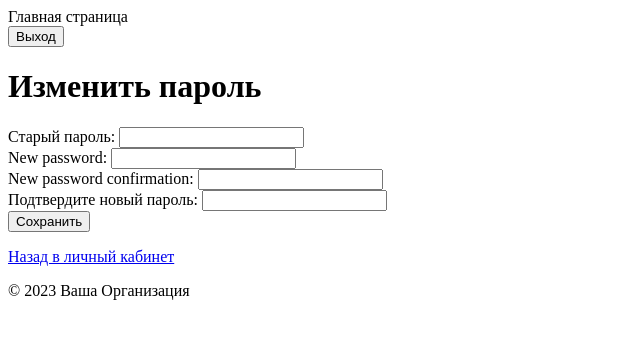
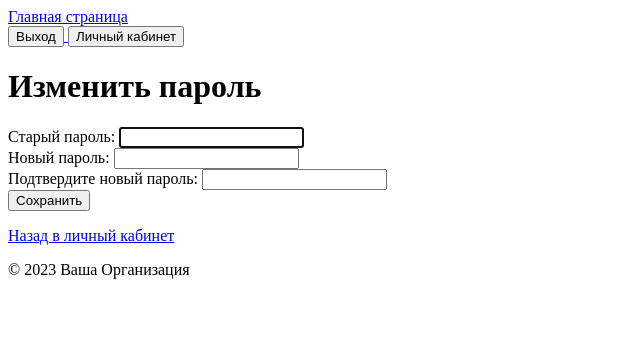
Before and after one commit to PROF-Development/hih2023_junior, a Django app: page /change_password/ in a window 1280 px wide. Shown: the top 339 px of the page, without its empty margins (0-640 px from the left). Run offline with Django 4.2, Linux system fonts and the light colour scheme; the visitor is signed in with stand-in values (Sample User, id 1).

Commit message:
Russian version of registration templates

```diff
--- a/hih2023/search/forms.py
+++ b/hih2023/search/forms.py
@@ -1,12 +1,12 @@
 from django import forms
 from django.contrib.auth.models import User
-from django.contrib.auth.forms import SetPasswordForm
+from django.contrib.auth.forms import PasswordChangeForm
 
 
 class RegistrationForm(forms.Form):
-    full_name = forms.CharField(max_length=100, required=True, help_text="Обязательное поле.")
-    email = forms.EmailField(required=True, help_text="Обязательное поле.")
-    password = forms.CharField(widget=forms.PasswordInput, required=True, help_text="Обязательное поле.")
+    full_name = forms.CharField(label='ФИО', max_length=100, required=True, help_text="Обязательное поле.")
+    email = forms.EmailField(label='Почта', required=True, help_text="Обязательное поле.")
+    password = forms.CharField(label='Пароль', widget=forms.PasswordInput, required=True, help_text="Обязательное поле.")
 
     def save(self):
         full_name = self.cleaned_data['full_name']
@@ -18,19 +18,18 @@ class RegistrationForm(forms.Form):
         return user
 
 
-class CustomPasswordChangeForm(SetPasswordForm):
-    old_password = forms.CharField(
-        label="Старый пароль",
-        widget=forms.PasswordInput(attrs={'class': 'form-control'}),
-    )
-    new_password = forms.CharField(
-        label="Подтвердите пароль",
-        widget=forms.PasswordInput(attrs={'class': 'form-control'}),
-    )
-    confirm_new_password = forms.CharField(
-        label="Подтвердите новый пароль",
-        widget=forms.PasswordInput(attrs={'class': 'form-control'}),
-    )
-
+class PasswordChangingForm(PasswordChangeForm):
+# …
     class Meta:
         model = User
+        fields = ['old_password', 'new_password1', 'new_password2']
+        labels = {
+            'old_password': ('Старый пароль'),
+            'new_password1': ('Новый пароль'),
+            'new_password2': ('Подтвердить новый пароль'),
+        }
+
+    def __init__(self, *args, **kwargs):
+        super().__init__(*args, **kwargs)
+        for key in self.Meta.labels:
+            self.fields[key].label = self.Meta.labels[key]
--- a/hih2023/search/views.py
+++ b/hih2023/search/views.py
@@ -2,7 +2,7 @@ from django.shortcuts import render, redirect, get_object_or_404
 from django.contrib.auth import update_session_auth_hash, login
 from django.contrib.auth.decorators import login_required
 
-from .forms import RegistrationForm, CustomPasswordChangeForm
+from .forms import RegistrationForm, PasswordChangingForm
 from .models import User
 
 
@@ -46,12 +46,19 @@ def registration_view(request):
 @login_required
 def change_password(request):
     template = 'registration/password_change_form.html'
-    if request.method == 'POST':
-        form = CustomPasswordChangeForm(request.user, request.POST)
+    # if request.method == 'POST':
+    #     form = CustomPasswordChangeForm(request.user, request.POST)
+    #     if form.is_valid():
+    #         user = form.save()
+    #         update_session_auth_hash(request, user)
+    #         return redirect('search:profile')
+    # else:
+    #     form = CustomPasswordChangeForm(request.user)
+    if request.method == "POST":
+        form = PasswordChangingForm(user=request.user, data=request.POST)
         if form.is_valid():
-            user = form.save()
-            update_session_auth_hash(request, user)
-            return redirect('search:profile')
+            form.save()
+            update_session_auth_hash(request, form.user)
     else:
-        form = CustomPasswordChangeForm(request.user)
+        form = PasswordChangingForm(request.user)
     return render(request, template, {'form': form})
--- a/hih2023/templates/includes/header.html
+++ b/hih2023/templates/includes/header.html
@@ -1,8 +1,13 @@
 <header>
-    <div class="logo">Главная страница</div>
+    <div class="logo">
+        <a href="{% url 'search:index' %}">
+        Главная страница
+        </a>
+    </div>
     {% if user.is_authenticated %}
     <div class="header-buttons">
         <a href="{% url 'logout' %}"> <button class="logout-button">Выход</button> </a>
+        <a href="{% url 'search:profile' user.username %}"> <button class="account-button">Личный кабинет</button> </a>
     </div>
     {% else %}
     <div class="header-buttons">
--- a/hih2023/templates/registration/login.html
+++ b/hih2023/templates/registration/login.html
@@ -34,6 +34,7 @@
           <input type="hidden" name="next" value="{{ next }}">
           <button type="submit" class="btn btn-primary">Войти</button>
         </form>
+      <a class="btn btn-sm text-muted" href="{% url 'password_reset' %}">Восстановить пароль</a>
       </div>
     </div>
   </div>
--- a/hih2023/templates/registration/password_change_form.html
+++ b/hih2023/templates/registration/password_change_form.html
@@ -7,19 +7,18 @@
     {{ form.non_field_errors }}
     {{ form.old_password.errors }}
     <div class="form-group">
-      {{ form.old_password.label_tag }} {{ form.old_password }}
+      <label for="id_old_password">Старый пароль:</label>
+      {{ form.old_password }}
     </div>
     {{ form.new_password1.errors }}
     <div class="form-group">
-      {{ form.new_password1.label_tag }} {{ form.new_password1 }}
+      <label for="id_new_password1">Новый пароль:</label>
+      {{ form.new_password1 }}
     </div>
     {{ form.new_password2.errors }}
     <div class="form-group">
-      {{ form.new_password2.label_tag }} {{ form.new_password2 }}
-    </div>
-    {{ form.confirm_new_password.errors }}
-    <div class="form-group">
-      {{ form.confirm_new_password.label_tag }} {{ form.confirm_new_password }}
+      <label for="id_confirm_new_password">Подтвердите новый пароль:</label>
+      {{ form.new_password2 }}
     </div>
     <button type="submit" class="btn btn-primary">Сохранить</button>
   </form>
```
Also changed, not shown: hih2023/templates/registration/password_reset_done.html (added, +23 -0 lines).
